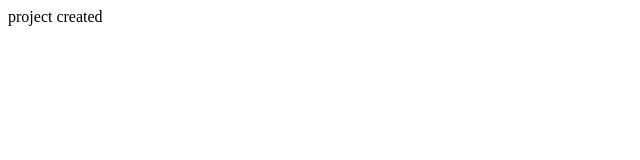
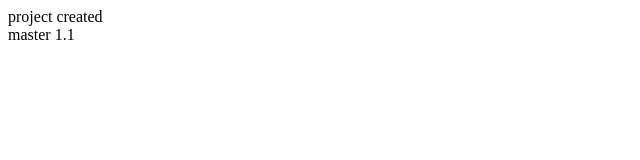
Before and after one commit to u4us/anotherRepo, a plain HTML site: page index.html in a window 1280 px wide. Shown: the full height of the page, 0-640 px from the left. Drawn offline with Linux system fonts and the light colour scheme.

Commit message:
added master1.1

```diff
--- a/index.html
+++ b/index.html
@@ -9,5 +9,6 @@
 <body>
     <div>project created</div>
 
+    <div>master 1.1</div>
 </body>
 </html>
```
